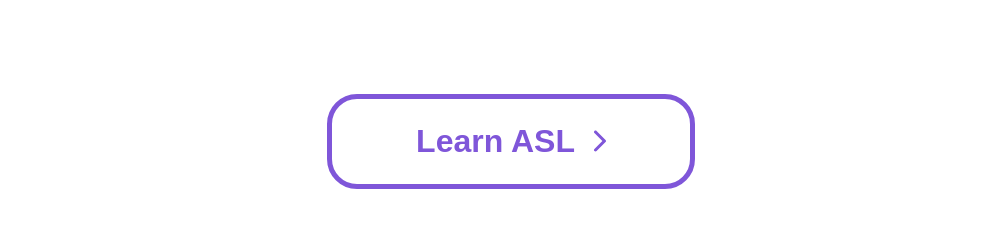
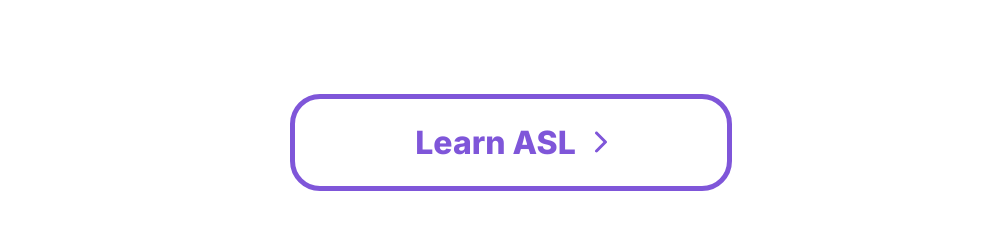
Before and after one commit to lauracastrovenegas/capstone-project-website, a React (Create React App) app: page / in a window 1280 px wide. Shown: the part 3733-3974 px from the top of the page, without its empty margins (129-1135 px from the left). Built offline with nearby package versions, Linux system fonts and the light colour scheme; the HTML template or start-up script is replaced by a standard one.

Commit message:
added aria label and removed redundant link

```diff
--- a/src/components/NextButton.js
+++ b/src/components/NextButton.js
@@ -7,9 +7,12 @@ import { faChevronRight } from '@fortawesome/free-solid-svg-icons'
 const Wrapper = styled.div`
     display: flex;
     margin-top: 2rem;
+    a {
+        text-decoration: none;
+    }
 `
 
-const ButtonWrapper = styled.button`
+const ButtonWrapper = styled.div`
     color: ${theme.colors.purple};
     background-color: ${props => props.isDark ? theme.colors.black : theme.colors.white};
     border-color: ${theme.colors.purple};
@@ -42,7 +45,7 @@ const Text = styled.div`
 const NextButton = ({text, link, setSection, isDark}) => {
     return (
         <Wrapper>
-            <Link to={link} style={{margin: "1rem auto"}} onClick={() => setSection(link)}>
+            <Link aria-label={`go to ${text} tab`} to={link} style={{margin: "1rem auto"}} onClick={() => setSection(link)}>
             <ButtonWrapper isDark={isDark}>
                 <Text>{text} <FontAwesomeIcon icon={faChevronRight}/></Text>
             </ButtonWrapper>
```
